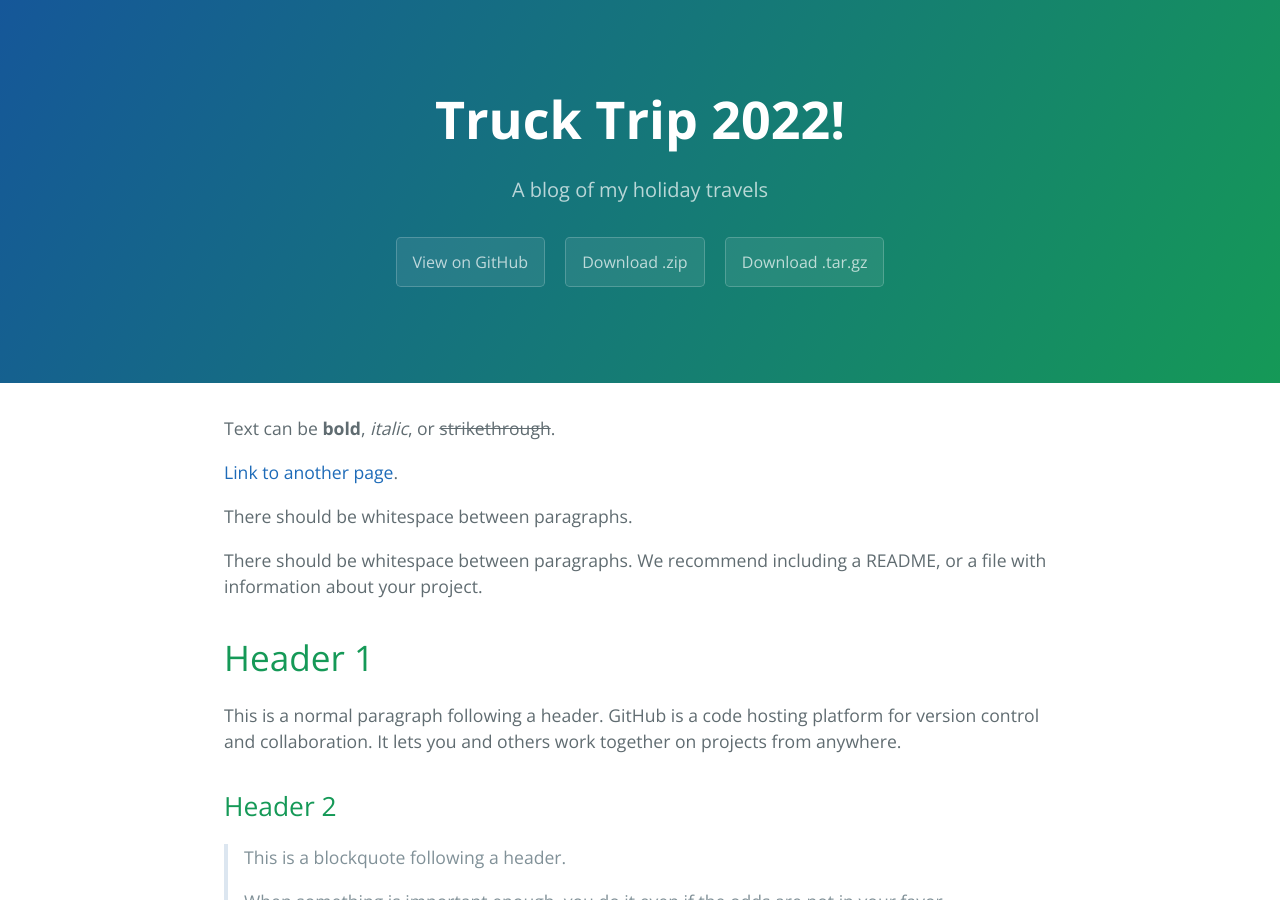
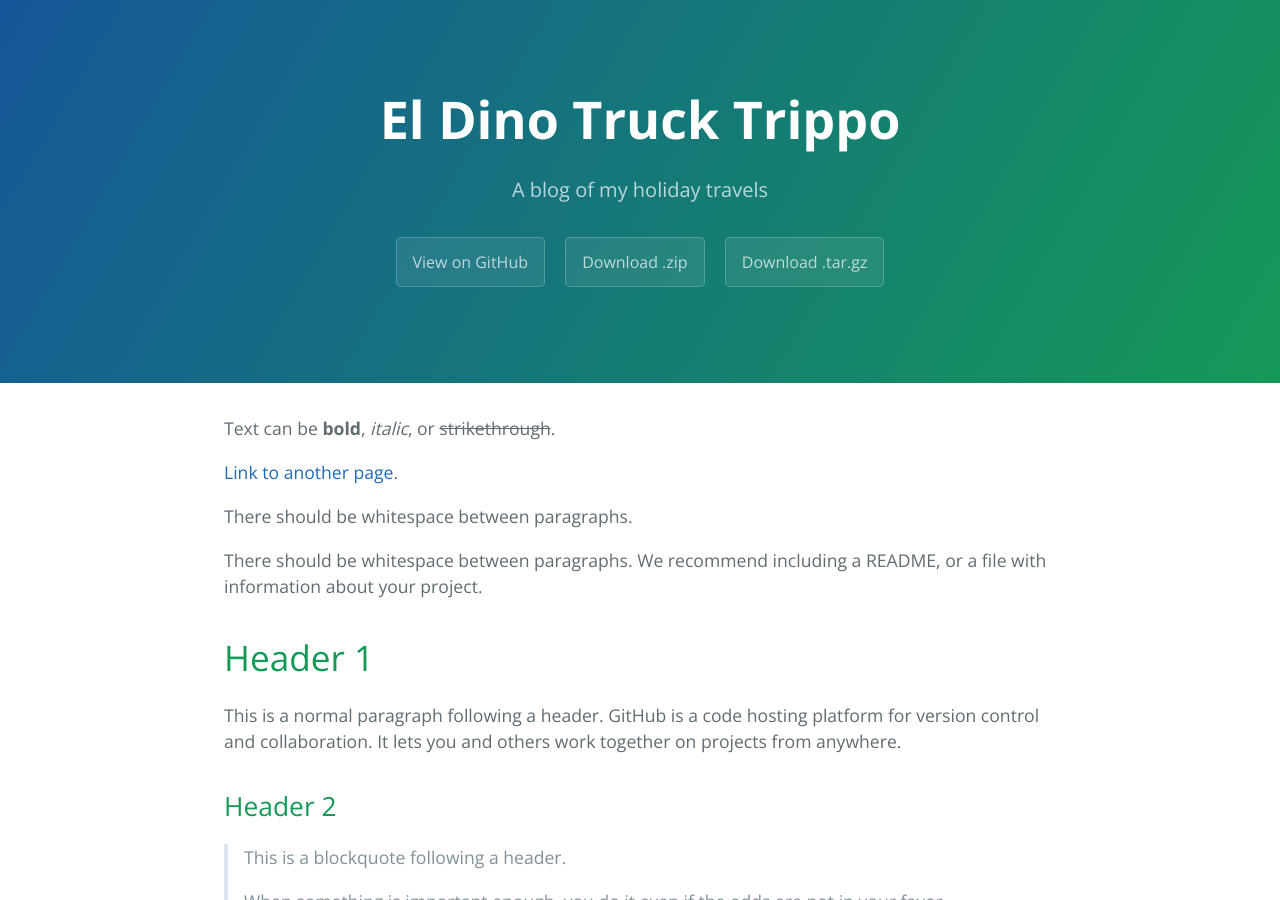
Before and after one commit to SquidLiquid224/ElDinoTruckTrippo, a Jekyll site: the page built from index.md, in a window 1280 px wide and 900 px high. Built offline with Jekyll 4.4.1, drawn with Linux system fonts in a browser that asks for light colours.

Commit message:
Update _config.yml

```diff
--- a/_config.yml
+++ b/_config.yml
@@ -1,4 +1,4 @@
-title: Truck Trip 2022!
+title: El Dino Truck Trippo
 description: A blog of my holiday travels
 show_downloads: true
 google_analytics:
```
